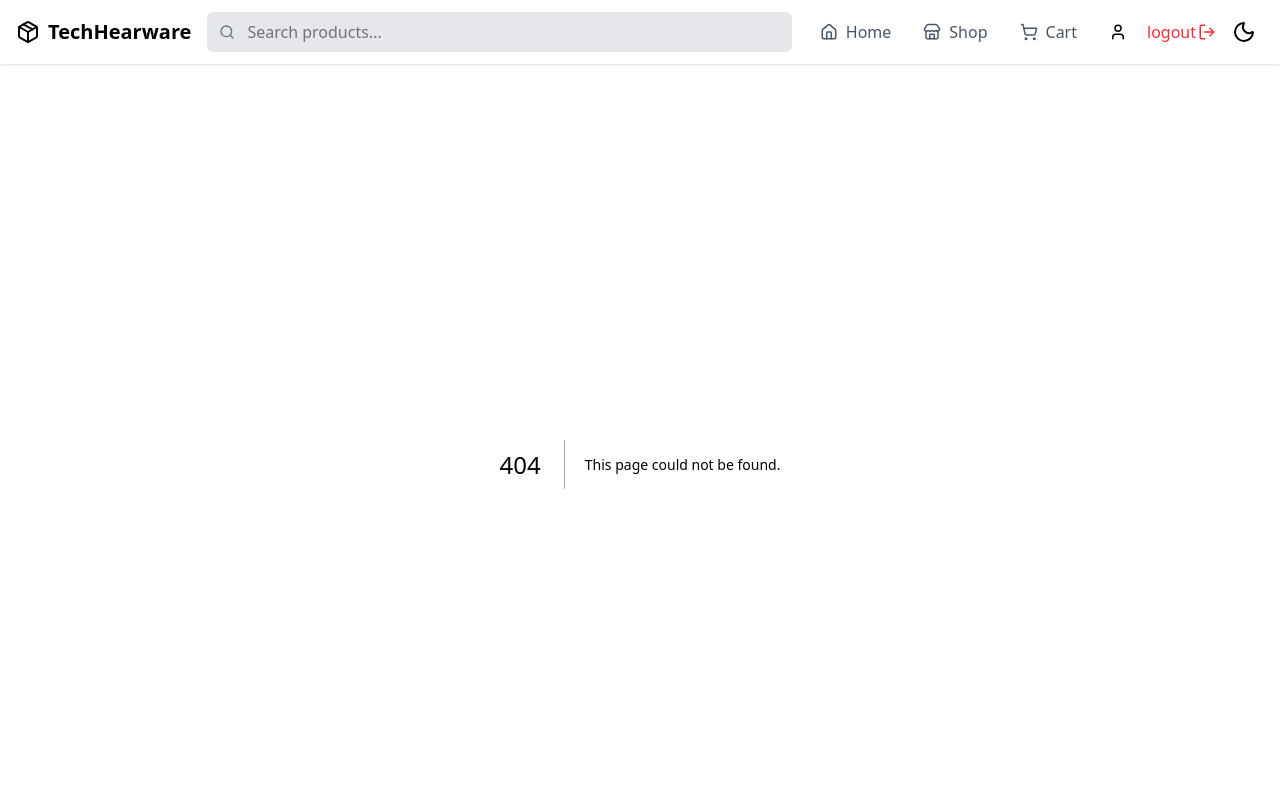
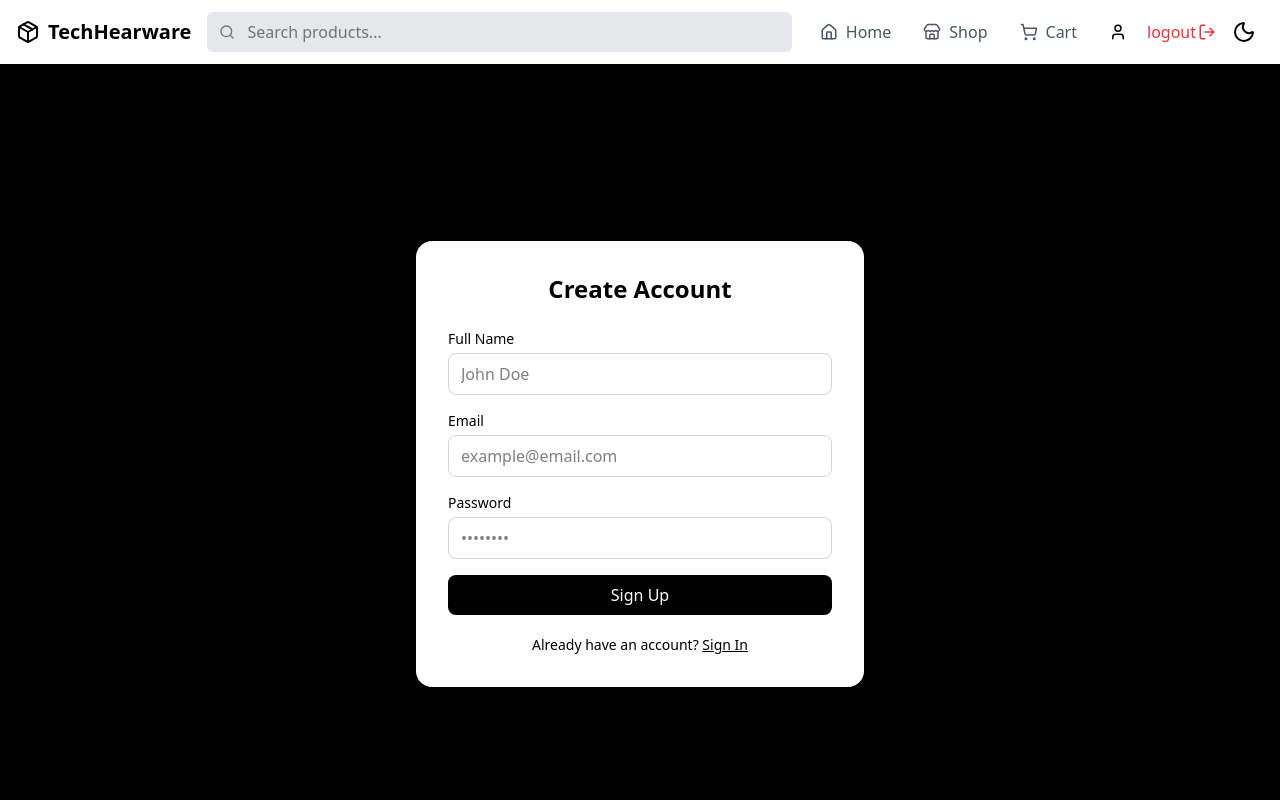
Before and after one commit to Khan-Shuvo/techhardware, a Next.js app: page /signup in a window 1280 px wide. Before the commit this address had no page. Shown: the top 800 px of the page. Built offline with nearby package versions, Linux system fonts and the light colour scheme.

Commit message:
design sign in and sign up page

```diff
--- /dev/null
+++ b/src/app/signin/page.tsx
@@ -0,0 +1,48 @@
+import AuthCard from "@/components/Signin_Signup/AuthCard"
+import AuthInput from "@/components/Signin_Signup/AuthInput"
+import Link from "next/link"
+
+
+export default function SignInPage() {
+  return (
+    <main className="min-h-screen bg-black flex items-center justify-center px-4">
+      <AuthCard>
+        <h1 className="text-2xl font-bold text-center mb-6">
+          Sign In
+        </h1>
+
+        <form className="flex flex-col gap-4">
+          <AuthInput
+            label="Email"
+            type="email"
+            placeholder="example@email.com"
+          />
+
+          <AuthInput
+            label="Password"
+            type="password"
+            placeholder="••••••••"
+          />
+
+          <button
+            className="
+              bg-black text-white
+              py-2 rounded-lg
+              hover:opacity-90
+              transition
+            "
+          >
+            Sign In
+          </button>
+        </form>
+
+        <p className="text-sm text-center mt-5">
+          Don't have an account?{" "}
+          <Link href="/signup" className="underline font-medium">
+            Sign Up
+          </Link>
+        </p>
+      </AuthCard>
+    </main>
+  )
+}
--- /dev/null
+++ b/src/app/signup/page.tsx
@@ -0,0 +1,49 @@
+import AuthCard from "@/components/Signin_Signup/AuthCard"
+import AuthInput from "@/components/Signin_Signup/AuthInput"
+import Link from "next/link"
+
+export default function SignUpPage() {
+  return (
+    <main className="min-h-screen bg-black flex items-center justify-center px-4">
+      <AuthCard>
+        <h1 className="text-2xl font-bold text-center mb-6">
+          Create Account
+        </h1>
+
+        <form className="flex flex-col gap-4">
+          <AuthInput label="Full Name" placeholder="John Doe" />
+
+          <AuthInput
+            label="Email"
+            type="email"
+            placeholder="example@email.com"
+          />
+
+          <AuthInput
+            label="Password"
+            type="password"
+            placeholder="••••••••"
+          />
+
+          <button
+            className="
+              bg-black text-white
+              py-2 rounded-lg
+              hover:opacity-90
+              transition
+            "
+          >
+            Sign Up
+          </button>
+        </form>
+
+        <p className="text-sm text-center mt-5">
+          Already have an account?{" "}
+          <Link href="/signin" className="underline font-medium">
+            Sign In
+          </Link>
+        </p>
+      </AuthCard>
+    </main>
+  )
+}
--- a/src/components/Navbar.tsx
+++ b/src/components/Navbar.tsx
@@ -1,7 +1,7 @@
 "use client";
 
 import Link from "next/link";
-import { usePathname } from "next/navigation";
+import { usePathname, useRouter } from "next/navigation";
 import {
   Home,
   Moon,
@@ -30,6 +30,8 @@ export default function Navbar() {
     { name: "Shop", href: "/shop", icon: Store },
     { name: "Cart", href: "/cart", icon: ShoppingCart },
   ];
+
+  const router = useRouter()
 
   return (
     <nav className="relative">
@@ -71,7 +73,8 @@ export default function Navbar() {
               </button>
             </>
           ) : (
-            <button className="px-3 py-2 bg-black text-white rounded-lg">
+            <button className="px-3 py-2 bg-black text-white rounded-lg"
+            onClick={()=> router.push('/signin')}>
               <LogIn size={18} />
             </button>
           )}
--- /dev/null
+++ b/src/components/Signin_Signup/AuthCard.tsx
@@ -0,0 +1,18 @@
+import { ReactNode } from "react"
+
+export default function AuthCard({ children }: { children: ReactNode }) {
+  return (
+    <div
+      className="
+        w-full max-w-md
+        bg-white
+        text-black
+        rounded-2xl
+        p-8
+        shadow-lg
+      "
+    >
+      {children}
+    </div>
+  )
+}
--- /dev/null
+++ b/src/components/Signin_Signup/AuthInput.tsx
@@ -0,0 +1,30 @@
+type Props = {
+  label: string
+  type?: string
+  placeholder?: string
+}
+
+export default function AuthInput({
+  label,
+  type = "text",
+  placeholder,
+}: Props) {
+  return (
+    <div className="flex flex-col gap-1">
+      <label className="text-sm font-medium">{label}</label>
+
+      <input
+        type={type}
+        placeholder={placeholder}
+        className="
+          border border-gray-300
+          rounded-lg
+          px-3 py-2
+          focus:outline-none
+          focus:ring-2
+          focus:ring-black
+        "
+      />
+    </div>
+  )
+}
```
Also changed, not shown: 1 other file (tests, documents, lock files or other folders).
